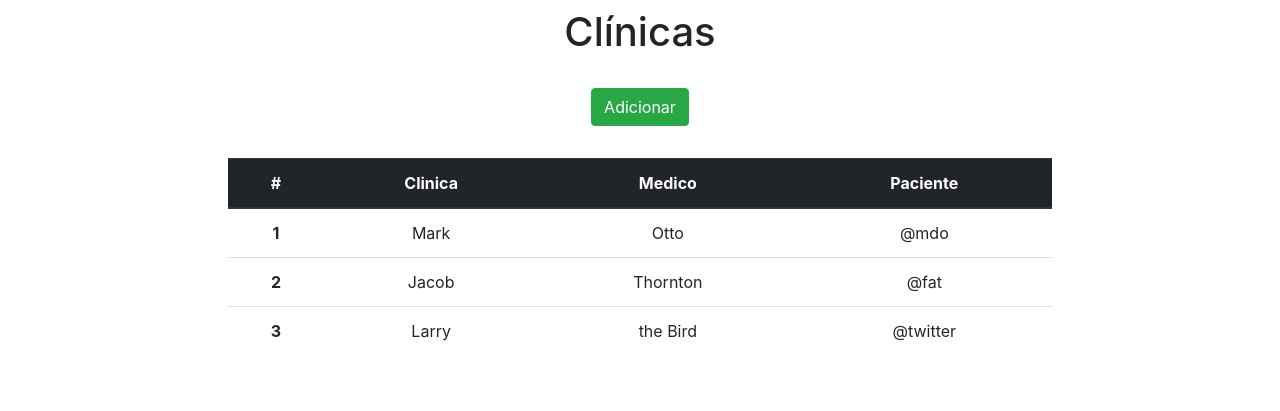
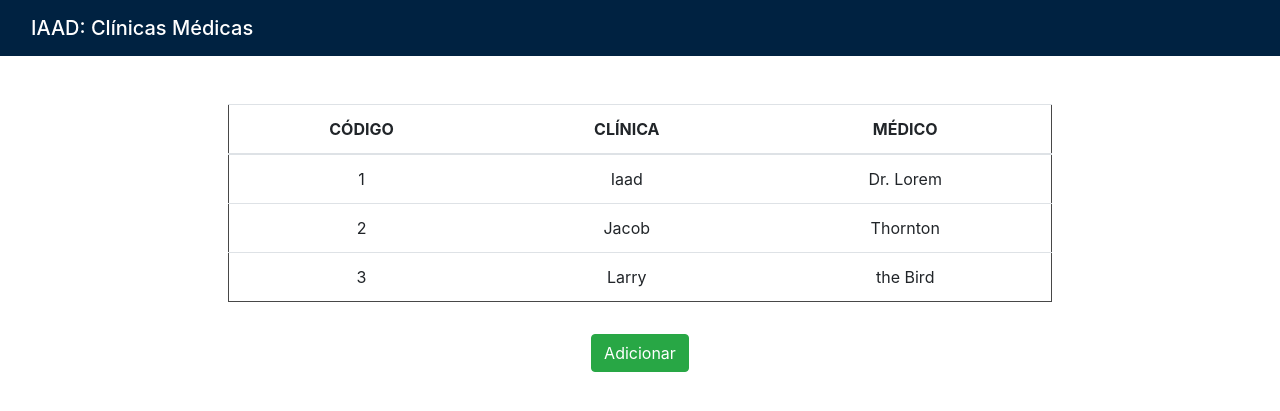
Before and after one commit to dEgito/IAAD-Clinicas-Medicas, a Django app: page / in a window 1280 px wide. Shown: the top 411 px of the page. Run offline with Django 4.2, Linux system fonts and the light colour scheme; some libraries are stand-ins or nearby versions.

Commit message:
fix: ajuste de layout

```diff
--- a/clinicasmedicas/templates/index.html
+++ b/clinicasmedicas/templates/index.html
@@ -1,55 +1,54 @@
 <!DOCTYPE html>
 <html lang="pt-br">
-
   <head>
-    <meta charset="UTF-8">
+    <meta charset="UTF-8" />
     <title>Clínicas Médicas</title>
-    <link rel="stylesheet" href="https://stackpath.bootstrapcdn.com/bootstrap/4.1.3/css/bootstrap.min.css" integrity="sha384-MCw98/SFnGE8fJT3GXwEOngsV7Zt27NXFoaoApmYm81iuXoPkFOJwJ8ERdknLPMO" crossorigin="anonymous">
+    <link
+      rel="stylesheet"
+      href="https://stackpath.bootstrapcdn.com/bootstrap/4.1.3/css/bootstrap.min.css"
+      integrity="sha384-MCw98/SFnGE8fJT3GXwEOngsV7Zt27NXFoaoApmYm81iuXoPkFOJwJ8ERdknLPMO"
+      crossorigin="anonymous"
+    />
   </head>
 
-<body>
-    <div class="col-8 m-auto pt-2 pb-2 text-center">
-        <h1>Clínicas</h1>
+  <body style="width: 100%; display: flex; align-items: center; justify-content: center; flex-direction: column;">
+    <nav class="navbar" style="background-color: #002241; color: #ffffff; width: 100%;">
+      <div class="container-fluid">
+        <span class="navbar-brand mb-0 h1">IAAD: Clínicas Médicas</span>
       </div>
+    </nav>
 
-    <div class="col-8 m-auto pt-3 pb-2 text-center">
-        <a href="/form", class="btn btn-success">Adicionar</a>
-    </div>
-
-    <div class="col-8 m-auto pt-4 pb-2 text-center">
-        <table class="table">
-  <thead class="thead-dark">
+    <div class="col-8 m-4 pt-4 pb-2 text-center">
+      <table class="table" style="border: 1px solid #484848;">
+        <thead class="">
           <tr>
-      <th scope="col">#</th>
-      <th scope="col">Clinica</th>
-      <th scope="col">Medico</th>
-      <th scope="col">Paciente</th>
+            <th scope="col">CÓDIGO</th>
+            <th scope="col">CLÍNICA</th>
+            <th scope="col">MÉDICO</th>
           </tr>
         </thead>
         <tbody>
           <tr>
-      <th scope="row">1</th>
-      <td>Mark</td>
-      <td>Otto</td>
-      <td>@mdo</td>
+            <td scope="row">1</td>
+            <td>Iaad</td>
+            <td>Dr. Lorem</td>
           </tr>
           <tr>
-      <th scope="row">2</th>
+            <td scope="row">2</td>
             <td>Jacob</td>
             <td>Thornton</td>
-      <td>@fat</td>
           </tr>
           <tr>
-      <th scope="row">3</th>
+            <td scope="row">3</td>
             <td>Larry</td>
             <td>the Bird</td>
-      <td>@twitter</td>
           </tr>
         </tbody>
       </table>
+
+      <div class="col-8 m-auto pt-3 pb-2 text-center">
+        <a href="/form" , class="btn btn-success">Adicionar</a>
       </div>
-
-
+    </div>
   </body>
-
 </html>
```
Lines whose indentation alone changed are shown as unchanged.
